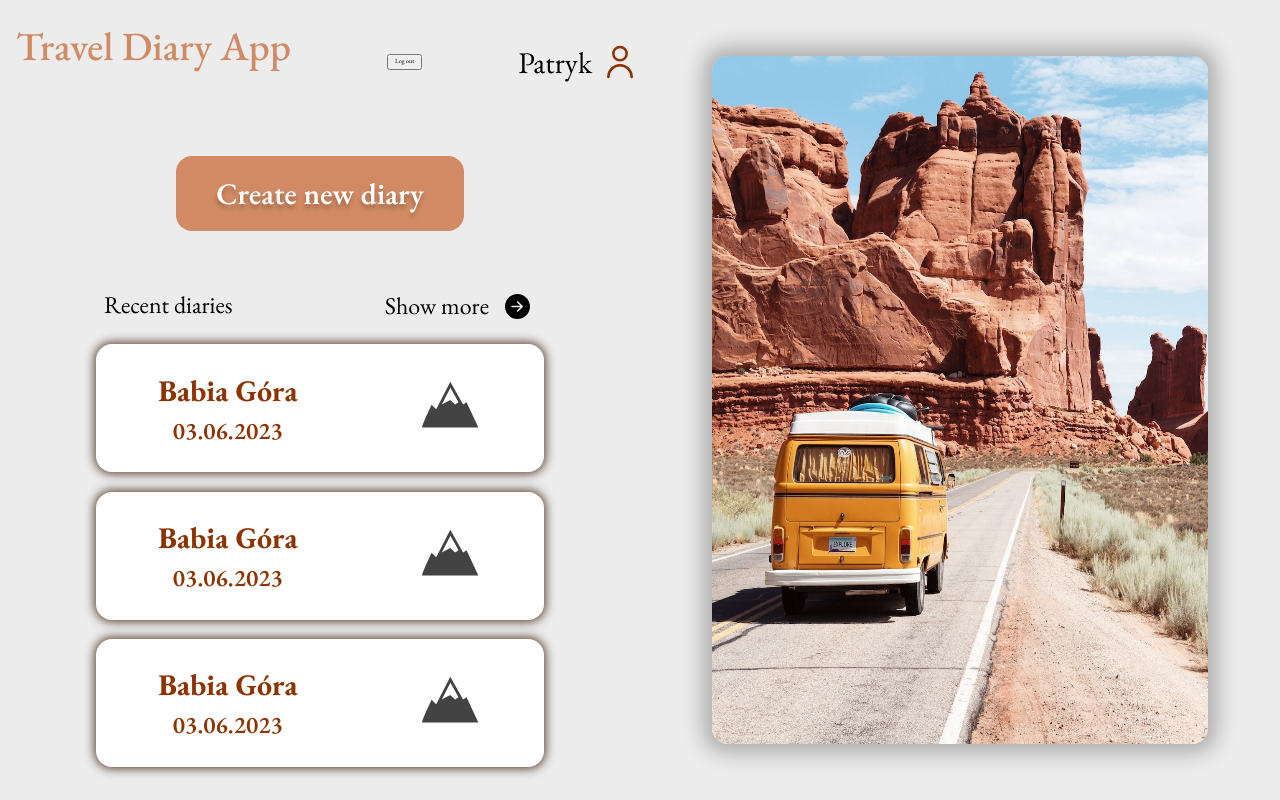
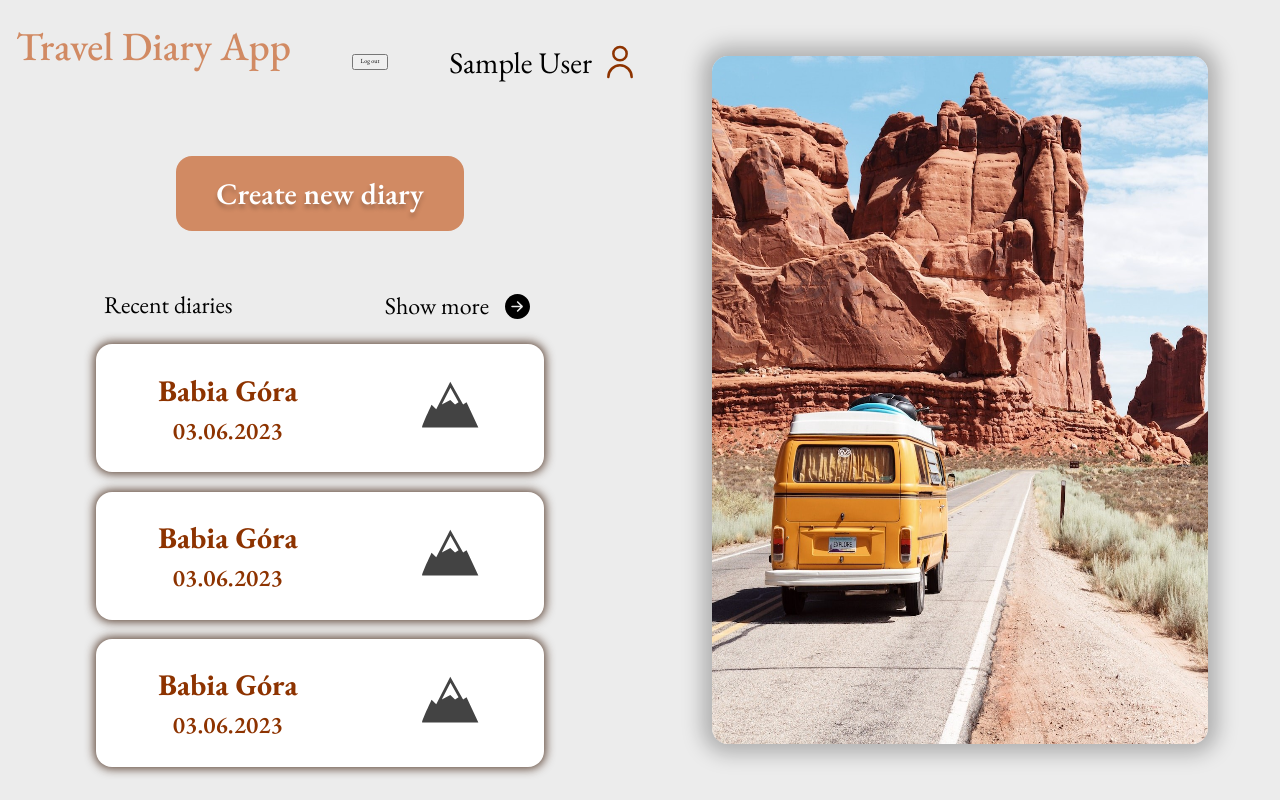
Before and after one commit to xousik/Travel-Diary-App, a Next.js app: page /logedin in a window 1280 px wide. Built offline with nearby package versions, Linux system fonts and the light colour scheme; no server answers; sample sign-in values are in the browser's storage.

Commit message:
Actualy loged in userName is visible in logedIn page header.

```diff
--- a/src/app/api/user/route.ts
+++ b/src/app/api/user/route.ts
@@ -3,7 +3,6 @@ import { NextApiRequest, NextApiResponse } from "next";
 import { NextRequest, NextResponse } from "next/server";
 
 export async function POST(req: NextRequest) {
-  console.log(req);
   const data = await req.json();
   console.log(data);
 
--- a/src/app/logedin/page.tsx
+++ b/src/app/logedin/page.tsx
@@ -12,12 +12,17 @@ import { authOptions } from "../api/auth/[...nextauth]/route";
 import { redirect } from "next/navigation";
 
 export default async function logedin() {
+  let name;
   const session = await getServerSession(authOptions);
-  if (!session) redirect("/");
+  if (session) {
+    name = session.user?.name;
+  } else {
+    redirect("/");
+  }
 
   return (
     <BackgroundImgLayout>
-      <LogedHeader />
+      <LogedHeader userName={name} />
       <Wrapper>
         <PrimaryButton width={18} height={4.7} fontSize={30}>
           Create new diary
--- a/src/components/atoms/logedUser.tsx
+++ b/src/components/atoms/logedUser.tsx
@@ -14,10 +14,14 @@ const Wrapper = styled.div`
   color: ${({ theme }) => theme.colors.black};
 `;
 
-export default function LogedUser() {
+type userName = {
+  userName: string | null | undefined;
+};
+
+export default function LogedUser(userName: userName) {
   return (
     <Wrapper>
-      Patryk
+      {userName.userName}
       <Image src={user} alt="user iccon" width={40} />
     </Wrapper>
   );
--- a/src/components/molecules/logedHeader.tsx
+++ b/src/components/molecules/logedHeader.tsx
@@ -11,12 +11,16 @@ const HeaderWrapper = styled.div`
   align-items: center;
 `;
 
-export default function LogedHeader() {
+type userName = {
+  userName: string | null | undefined;
+};
+
+export default function LogedHeader(userName: userName) {
   return (
     <HeaderWrapper>
       <MainTitle issmall />
       <button onClick={() => signOut()}>Log out</button>
-      <LogedUser />
+      <LogedUser userName={userName.userName} />
     </HeaderWrapper>
   );
 }
```
